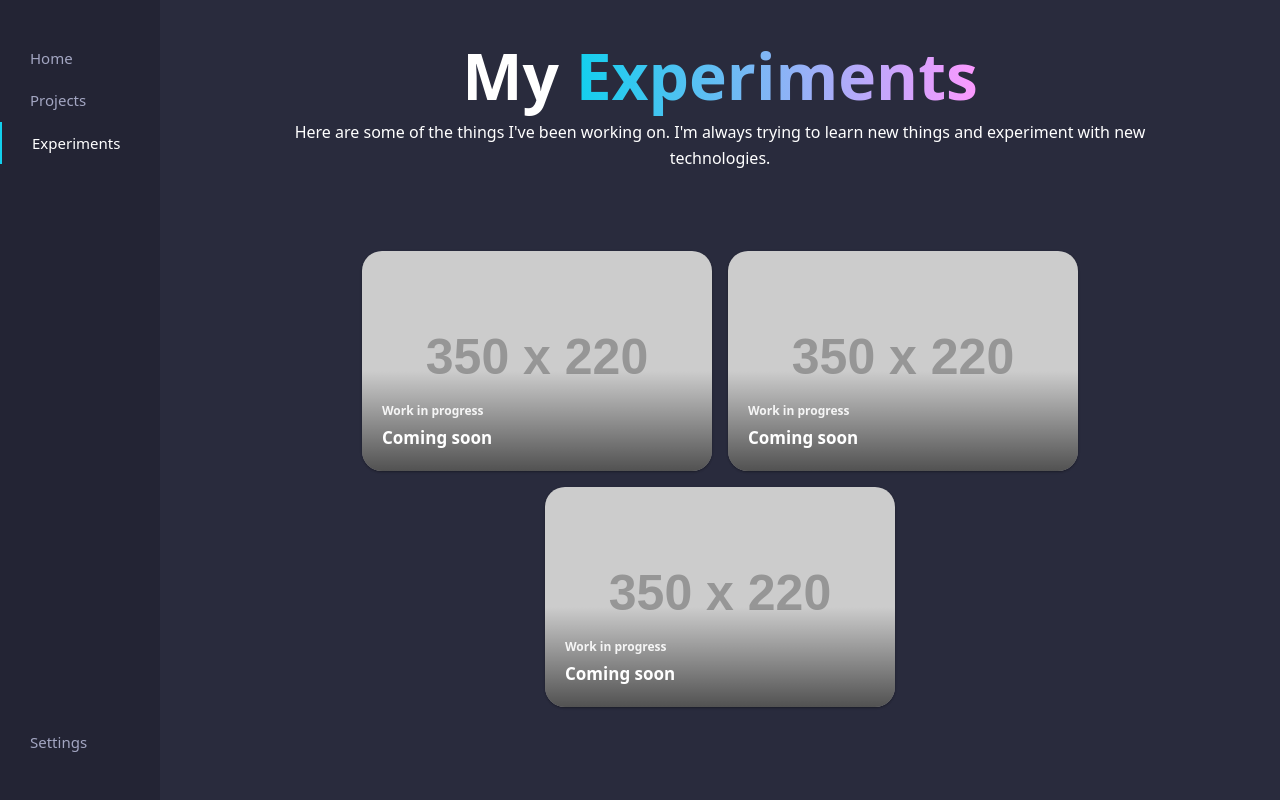
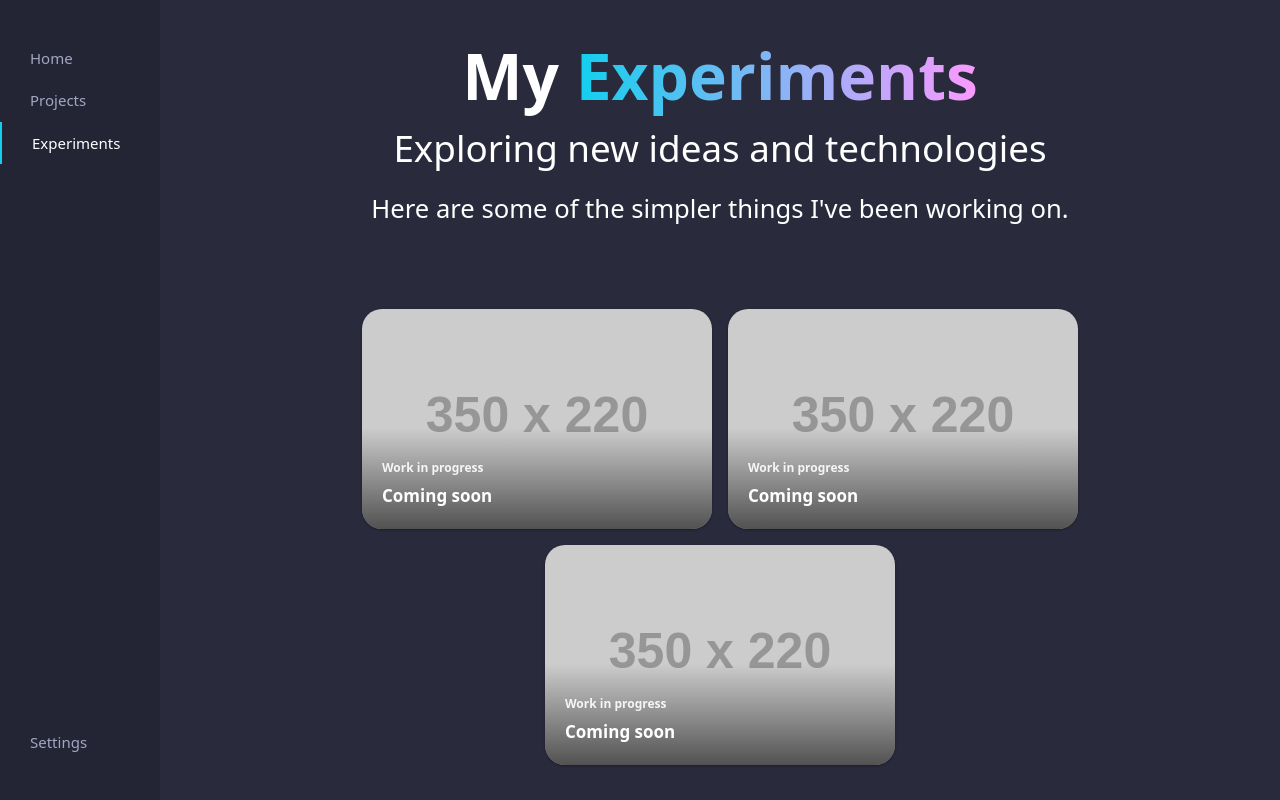
Before and after one commit to itsthistim/thistim.me, an Astro site: page /experiments in a window 1280 px wide. Built offline with nearby package versions, Linux system fonts and the light colour scheme; Astro itself is replaced by a stand-in of ours; placeholder pictures from the web are drawn by us; some icons are missing.

Commit message:
Update styles and titles in Astro components also moved to MainLayout

```diff
--- a/src/layouts/MainLayout.astro
+++ b/src/layouts/MainLayout.astro
@@ -28,7 +28,7 @@ const { title } = Astro.props;
 	</body>
 </html>
 
-<style>
+<style is:global>
 	body {
 		margin: 0 auto;
 		background-color: var(--slate-20);
@@ -41,4 +41,32 @@ const { title } = Astro.props;
 		flex-direction: row;
 		flex-grow: 1;
 	}
+
+	.title {
+		text-align: center;
+		width: 100%;
+		background-size: cover;
+		padding: 3rem 0 0 0;
+	}
+
+	.title h1 {
+		margin: 0 0 1rem 0 !important;
+		font-size: 4rem !important;
+		font-weight: 700 !important;
+		line-height: 56px !important;
+	}
+
+	.title h2 {
+		margin: 0 0 0.8rem 0 !important;
+		font-size: 2.3em !important;
+		font-weight: 500 !important;
+		line-height: 56px !important;
+	}
+
+	.title h3 {
+		margin: 0 0 3rem 0 !important;
+		font-size: 1.6rem !important;
+		font-weight: 400 !important;
+		line-height: 40px !important;
+	}
 </style>
--- a/src/pages/experiments.astro
+++ b/src/pages/experiments.astro
@@ -9,9 +9,12 @@ let placeholder = 'https://via.placeholder.com/350x220';
 	<main>
 		<section id="title" class="title">
 			<h1>My <span class="text-gradient">Experiments</span></h1>
-			<p>
-				Here are some of the things I've been working on. I'm always trying to learn new things and experiment with new technologies.
-			</p>
+			<h2>
+				Exploring new ideas and technologies
+			</h2>
+			<h3>
+				Here are some of the simpler things I've been working on.
+			</h3>
 		</section>
 
 		<div class="articles">
@@ -30,20 +33,6 @@ let placeholder = 'https://via.placeholder.com/350x220';
 		padding: 0 1.5rem;
 	}
 
-	.title {
-		text-align: center;
-		width: 100%;
-		background-size: cover;
-		padding: 3rem 0 0 0;
-	}
-
-	.title h1 {
-		margin: 0 0 1rem 0;
-		font-size: 4rem;
-		font-weight: 700;
-		line-height: 56px;
-	}
-
 	.articles {
 		margin-top: 5rem;
 		display: flex;
--- a/src/pages/index.astro
+++ b/src/pages/index.astro
@@ -20,7 +20,7 @@ if (today.getMonth() < birthday.getMonth() || (today.getMonth() == birthday.getM
 	<main>
 		<div class="title">
 			<h1>Hi, I'm <span class="text-gradient">Tim</span></h1>
-			<p>I like <span class="typed text-gradient" data-typed-items="coding,gaming,movies,music,ezio editore"></span></p>
+			<h3>I like <span class="typed text-gradient" data-typed-items="coding,gaming,movies,music,ezio editore"></span></h3>
 		</div>
 
 		<h2>About me</h2>
@@ -59,25 +59,6 @@ if (today.getMonth() < birthday.getMonth() || (today.getMonth() == birthday.getM
 		padding: 0 1.5rem;
 	}
 
-	.title {
-		text-align: center;
-		width: 100%;
-		background-size: cover;
-		padding: 3rem 0 0 0;
-	}
-
-	.title h1 {
-		margin: 0 0 1rem 0;
-		font-size: 4rem;
-		font-weight: 700;
-		line-height: 56px;
-	}
-
-	.title p {
-		font-size: 1.6rem;
-		margin: 0;
-	}
-
 	p {
 		margin: 0 0 0.8rem 0;
 		font-size: 1.2rem;
--- a/src/pages/projects.astro
+++ b/src/pages/projects.astro
@@ -17,9 +17,16 @@ const arcusIcons = ['simple-icons:php', 'simple-icons:bootstrap', 'simple-icons:
 
 <Layout title="Projects">
 	<main>
-		<div class="title">
+		<!-- <div class="title">
 			<h1>My <span class="text-gradient">Projects</span></h1>
-		</div>
+		</div> -->
+
+		<section id="title" class="title">
+			<h1>My <span class="text-gradient">Projects</span></h1>
+			<h3>
+				I'm always working on something new.
+			</h3>
+		</section>
 
 		<div class="projects">
 			<Card href="https://github.com/itsthistim/thistim.me" title="thistim.me" sub="This website" image={siteImage} icons={siteIcons} />
@@ -39,20 +46,6 @@ const arcusIcons = ['simple-icons:php', 'simple-icons:bootstrap', 'simple-icons:
 		padding: 0 1.5rem;
 	}
 
-	.title {
-		text-align: center;
-		width: 100%;
-		background-size: cover;
-		padding: 3rem 0 0 0;
-	}
-
-	.title h1 {
-		margin: 0 0 1rem 0;
-		font-size: 4rem;
-		font-weight: 700;
-		line-height: 56px;
-	}
-
 	.projects {
 		margin-top: 5rem;
 		display: flex;
--- a/src/styles/global.css
+++ b/src/styles/global.css
@@ -76,7 +76,6 @@
 	background-color: var(--slate-20);
 }
 
-
 /* Global Styles */
 .text-gradient {
 	background-image: linear-gradient(90deg, var(--cyan-50), var(--lavender-80));
```
Also changed, not shown: src/pages/settings.astro (+1 -21 lines).
